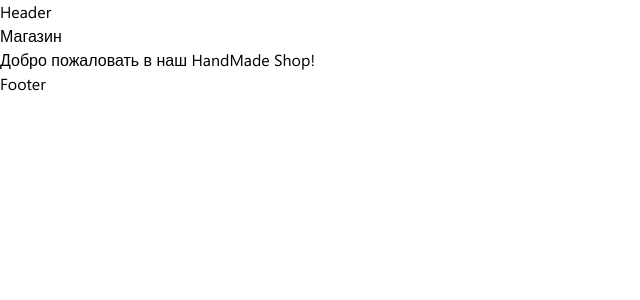
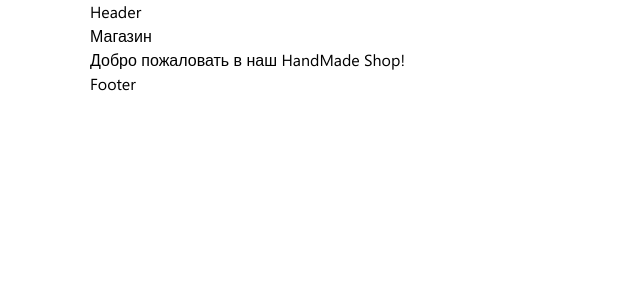
Before and after one commit to Senriv/handmade-shop, a Next.js app: page /shop in a window 1280 px wide. Shown: the top 300 px of the page, without its empty margins (0-640 px from the left). Built offline with nearby package versions, Linux system fonts and the light colour scheme.

Commit message:
added global container

```diff
--- a/src/app/(main)/layout.tsx
+++ b/src/app/(main)/layout.tsx
@@ -1,3 +1,4 @@
+import { Container } from "@/components/Container";
 import HeaderMain from "@/components/HeaderMain";
 import FooterMain from "@/components/FooterMain";
 
@@ -7,10 +8,10 @@ export default function MainLayout({
   children: React.ReactNode;
 }) {
   return (
-    <div>
+    <Container>
       <HeaderMain />
       <main>{children}</main>
       <FooterMain />
-    </div>
+    </Container>
   );
 }
--- a/src/app/(main)/shop/page.tsx
+++ b/src/app/(main)/shop/page.tsx
@@ -1,3 +1,4 @@
+
 export default function ShopPage() {
   return (
     <section>
--- /dev/null
+++ b/src/components/Container.tsx
@@ -0,0 +1,19 @@
+import { ReactNode } from "react";
+
+interface ContainerProps {
+  children: ReactNode;
+}
+
+export const Container = ({ children }: ContainerProps) => {
+  return (
+    <div
+      style={{
+        padding: "0 90px",
+        margin: "0 auto",
+        maxWidth: "1440px",
+      }}
+    >
+      {children}
+    </div>
+  );
+};
```
